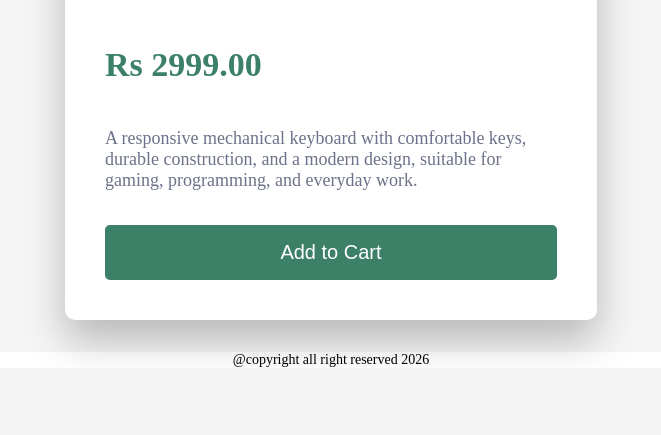
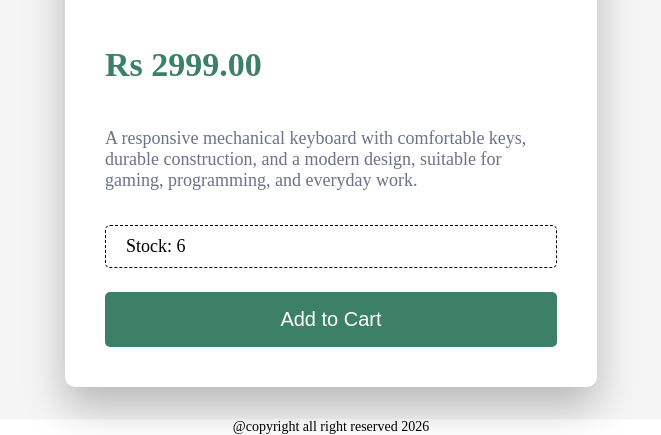
Before and after one commit to Benyameen-cs/Ecommerce-website, a Django app: page /products/1/ in a window 1280 px wide. Shown: the part 695-1130 px from the top of the page, without its empty margins (309-970 px from the left). Before the commit the page ends 1062 px from the top, so only its background shows below. Run offline with Django 5.2, Linux system fonts and the light colour scheme; data comes from the database, SQL or seed files in the repository; both versions use the stored data as it was after the commit.

Commit message:
Now product detail can show the stock quantity.

```diff
--- a/static/CSS/products.css
+++ b/static/CSS/products.css
@@ -239,6 +239,15 @@ span{
     text-decoration:line-through;
 }
 
+.product-stock{
+    font-size: 18px;
+    font-weight: 500;
+    color:  black;
+    border: 1px dashed black;
+    padding: 10px 20px;
+    border-radius: 5px;
+}
+
 .product-add-to-cart-button{
     height: 55px;
     width: 100%;
--- a/templates/products/product_detail.html
+++ b/templates/products/product_detail.html
@@ -24,6 +24,7 @@
                             <h1 class="product-discount-price">Rs {{ product.price }}</h1>
                         </div>
                         <p class="product-description">{{ product.description }}</p>
+                        <p class='product-stock'>Stock: {{ product.stock }}</p>
                         <form action="{% url 'add_to_cart' product.id %}" method="post">
                             {% csrf_token %}
                             <button class="product-add-to-cart-button">Add to Cart</button>
```
Also changed, not shown: db.sqlite3.
